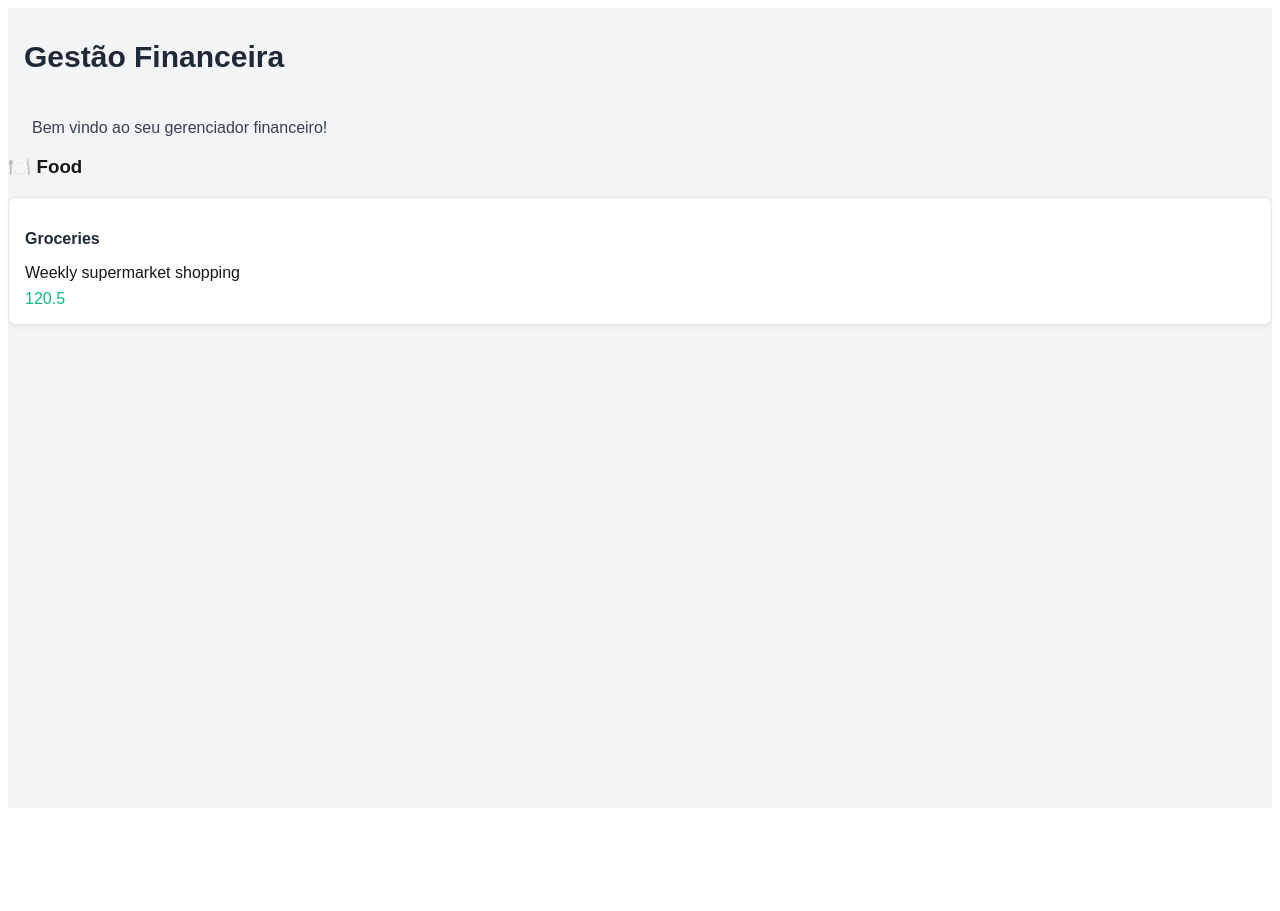
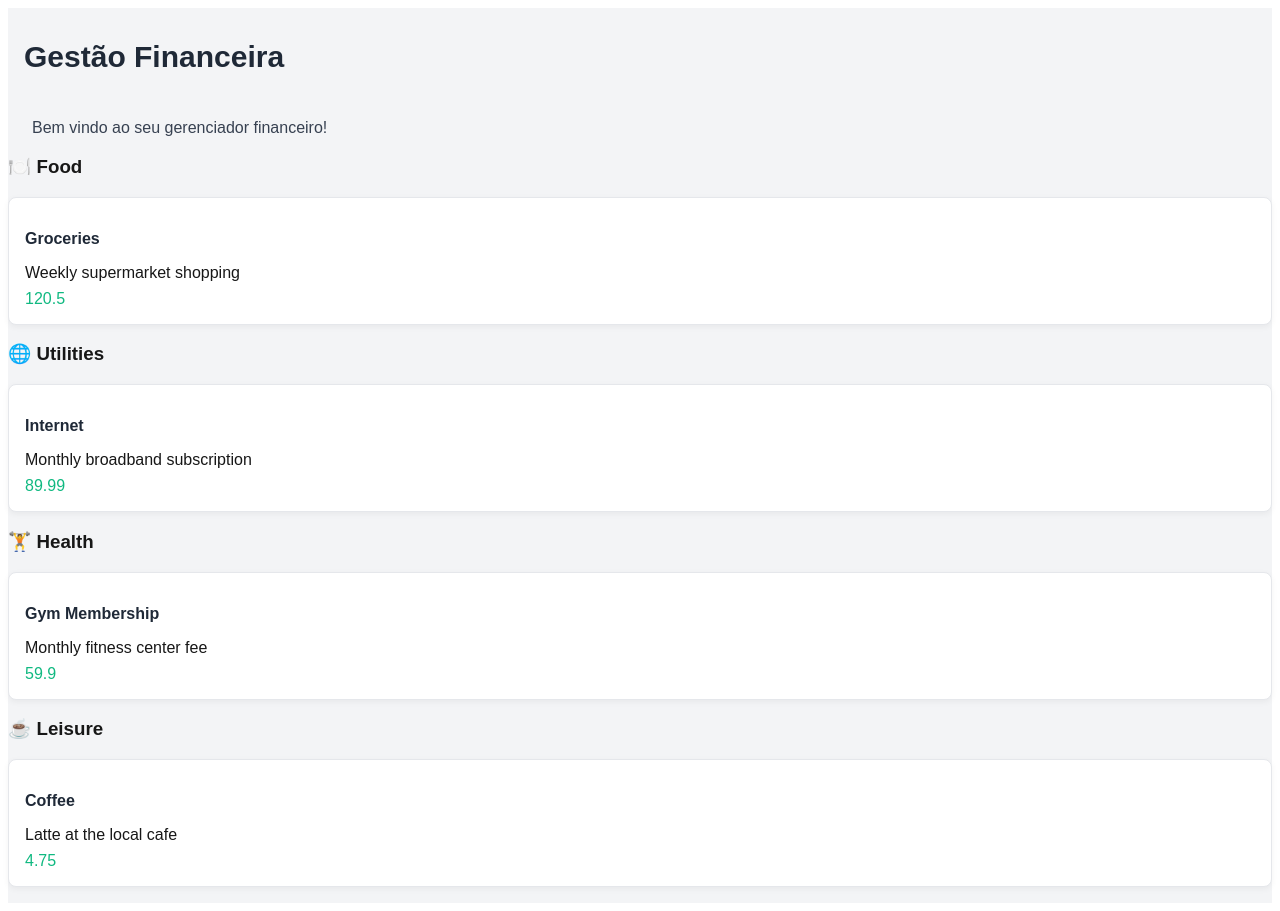
Before and after one commit to flaviane-lima/myfinance, a Next.js app: page / in a window 1280 px wide. Before the commit the page ends 816 px from the top, so only its background shows below. Built offline with nearby package versions, Linux system fonts and the light colour scheme.

Commit message:
feat: exibição de despesas por categoria com ícones e filtro individual

```diff
--- a/src/app/page.tsx
+++ b/src/app/page.tsx
@@ -47,10 +47,56 @@ export default function Page() {
       <section className="max-w-4xl mx-auto p-6">
         <SectionHeader>Bem vindo ao seu gerenciador financeiro!</SectionHeader>
 
+        {/* 🍽️ Food */}
         <div className="mt-8">
           <h3 className="text-lg font-semibold mb-4">🍽️ Food</h3>
           {expenses
             .filter(expense => expense.category === "Food")
+            .map((expense, index) => (
+              <ExpenseCard
+                key={index}
+                name={expense.name}
+                description={expense.description}
+                price={expense.price}
+              />
+            ))}
+        </div>
+
+        {/* 🌐 Utilities */}
+        <div className="mt-8">
+          <h3 className="text-lg font-semibold mb-4">🌐 Utilities</h3>
+          {expenses
+            .filter(expense => expense.category === "Utilities")
+            .map((expense, index) => (
+              <ExpenseCard
+                key={index}
+                name={expense.name}
+                description={expense.description}
+                price={expense.price}
+              />
+            ))}
+        </div>
+
+        {/* 🏋️ Health */}
+        <div className="mt-8">
+          <h3 className="text-lg font-semibold mb-4">🏋️ Health</h3>
+          {expenses
+            .filter(expense => expense.category === "Health")
+            .map((expense, index) => (
+              <ExpenseCard
+                key={index}
+                name={expense.name}
+                description={expense.description}
+                price={expense.price}
+              />
+            ))}
+        </div>
+
+        {/* ☕ Leisure */}
+        <div className="mt-8">
+          <h3 className="text-lg font-semibold mb-4">☕ Leisure</h3>
+          {expenses
+            .filter(expense => expense.category === "Leisure")
             .map((expense, index) => (
               <ExpenseCard
                 key={index}
```
